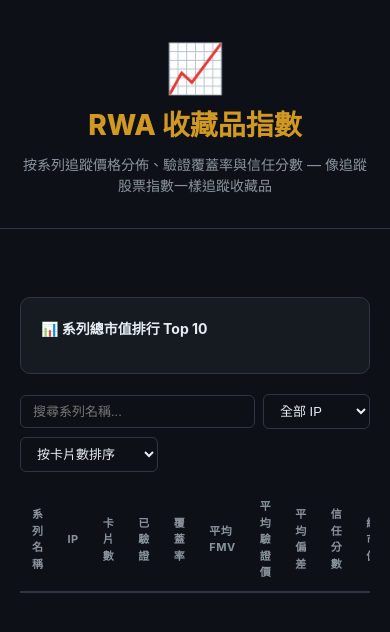
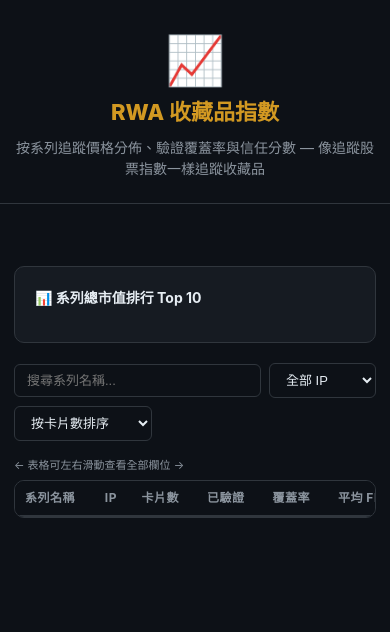
Before and after one commit to sanjassan/CollectIQ, a Flask app: page /rwa-index in a window 390 px wide. Shown: the part 130-762 px from the top of the page. Run offline with Flask 3, Linux system fonts and the light colour scheme; lists and menus that the app fills with data are empty.

Commit message:
fix(rwa): improve cramped table and bar chart on narrow screens
The 10-column index table sat bare inside a borderless overflow-x:auto container
and looked clipped on mobile. It is now a bordered, rounded scroll card with a
"scroll horizontally" hint, and the table is set to min-width:720px to keep the
data intact. At <=640px the cell padding/font size shrink and the bar-chart label
goes from 200px to 110px so amounts are not squeezed out. The page has no
horizontal overflow at any width.

Co-Authored-By: Claude Opus 4.7 <noreply@anthropic.com>

```diff
--- a/templates/rwa_index.html
+++ b/templates/rwa_index.html
@@ -32,11 +32,21 @@ a{color:var(--blue);text-decoration:none}
 .filters input{padding:8px 12px;background:var(--bg);border:1px solid var(--border);border-radius:6px;color:var(--text);font-size:13px;flex:1;min-width:200px}
 .filters select{padding:8px 12px;background:var(--bg);border:1px solid var(--border);border-radius:6px;color:var(--text);font-size:13px}
 
-.idx-table{width:100%;border-collapse:collapse}
-.idx-table th{text-align:left;padding:10px 12px;font-size:11px;color:var(--muted);text-transform:uppercase;letter-spacing:.5px;border-bottom:2px solid var(--border);position:sticky;top:0;background:var(--bg);cursor:pointer}
+.table-wrap{border:1px solid var(--border);border-radius:10px;overflow-x:auto;-webkit-overflow-scrolling:touch}
+.table-hint{display:none;font-size:11px;color:var(--muted);margin-bottom:6px}
+.idx-table{width:100%;border-collapse:collapse;min-width:720px}
+.idx-table th{text-align:left;padding:10px 12px;font-size:11px;color:var(--muted);text-transform:uppercase;letter-spacing:.5px;border-bottom:2px solid var(--border);position:sticky;top:0;background:var(--bg);cursor:pointer;white-space:nowrap}
 .idx-table th:hover{color:var(--text)}
-.idx-table td{padding:10px 12px;border-bottom:1px solid var(--border);font-size:13px}
+.idx-table td{padding:10px 12px;border-bottom:1px solid var(--border);font-size:13px;white-space:nowrap}
 .idx-table tr:hover{background:rgba(88,166,255,.05)}
+@media(max-width:640px){
+  .container{padding:14px}
+  .hero{padding:24px 14px}.hero h2{font-size:22px}
+  .table-hint{display:block}
+  .idx-table th,.idx-table td{padding:8px 10px;font-size:12px}
+  .bar-label{width:110px!important}
+  .bar-val{width:60px!important;font-size:11px!important}
+}
 
 .trust-pill{display:inline-block;padding:2px 8px;border-radius:8px;font-size:11px;font-weight:600}
 
@@ -100,7 +110,8 @@ a{color:var(--blue);text-decoration:none}
   </div>
 
   <!-- Index Table -->
-  <div style="overflow-x:auto">
+  <div class="table-hint">← 表格可左右滑動查看全部欄位 →</div>
+  <div class="table-wrap">
     <table class="idx-table">
       <thead>
         <tr>
```
